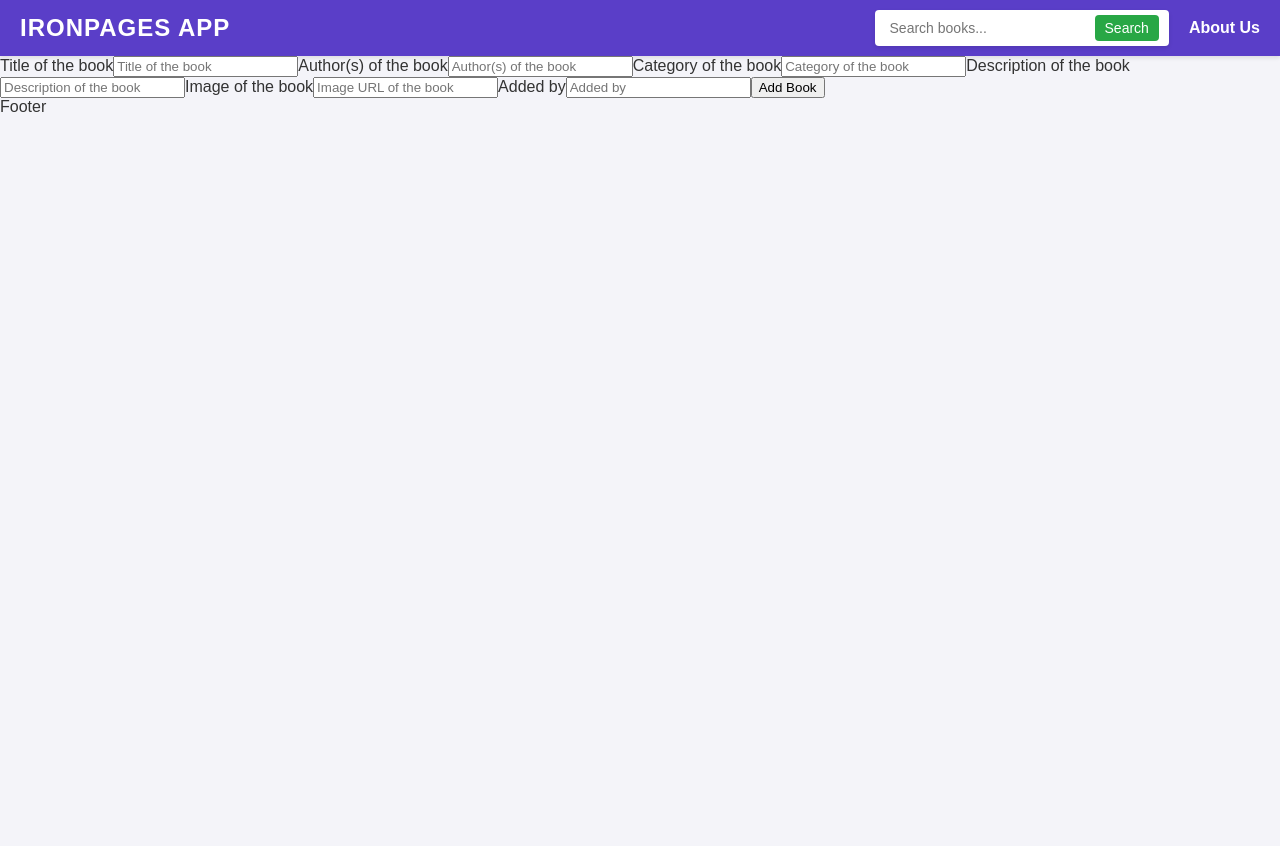
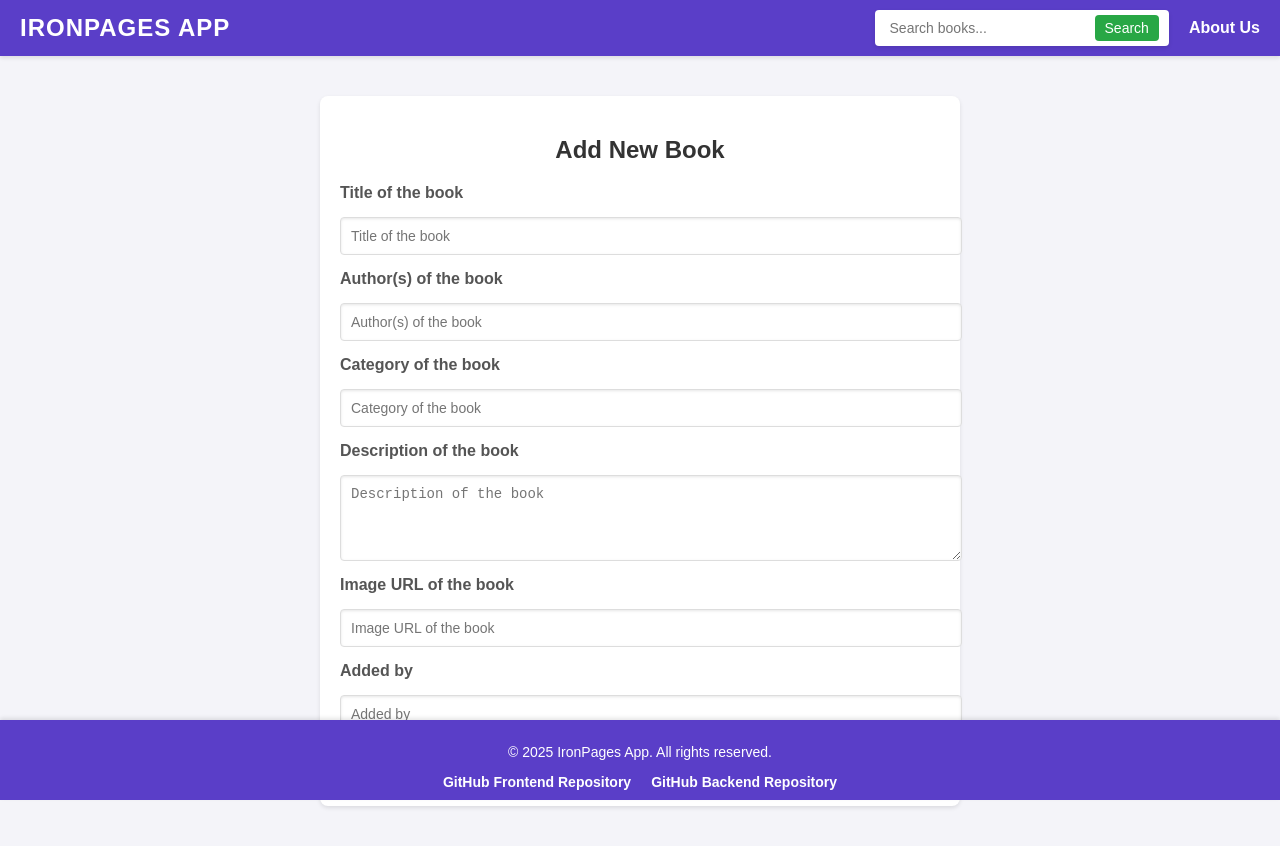
Before and after one commit to refinejcode49/front-end-project2, a React (Vite) app: page /new-book in a window 1280 px wide. Before the commit the page ends 800 px from the top, so only its background shows below. Built offline with nearby package versions, Linux system fonts and the light colour scheme.

Commit message:
Styling and AddBook page update

```diff
--- a/src/App.css
+++ b/src/App.css
@@ -286,8 +286,8 @@ a:hover {
 
 /* Add Book Form Styles */
 .add-book-container {
-  max-width: 800px;
-  margin: 40px auto;
+  max-width: 600px; /* Limit the width of the form */
+  margin: 40px auto; /* Center the form on the page */
   padding: 20px;
   background-color: #ffffff;
   border-radius: 8px;
@@ -303,8 +303,8 @@ a:hover {
 
 .add-book-form {
   display: flex;
-  flex-direction: column;
-  gap: 15px;
+  flex-direction: column; /* Arrange fields in a single column */
+  gap: 15px; /* Add spacing between fields */
 }
 
 .add-book-form label {
@@ -315,7 +315,7 @@ a:hover {
 
 .add-book-form input,
 .add-book-form textarea {
-  width: 100%;
+  width: 100%; /* Make inputs take the full width of the container */
   padding: 10px;
   font-size: 14px;
   border: 1px solid #ddd;
@@ -347,10 +347,29 @@ a:hover {
 
 /* Footer Styles */
 .footer {
-  background-color: #333;
+  position: fixed; /* Fix the footer at the bottom of the page */
+  bottom: 0;
+  left: 0;
+  width: 100%; /* Make the footer span the full width of the page */
+  background-color: #5a3ec8; /* Match the navbar's purple color */
   color: white;
-  text-align: center;
-  padding: 10px 0;
-  margin-top: 20px;
+  text-align: center; /* Center the text horizontally */
+  padding: 10px 0; /* Add some vertical padding */
   font-size: 14px;
+  box-shadow: 0 -2px 4px rgba(0, 0, 0, 0.1); /* Add a subtle shadow above the footer */
 }
+
+.footer-links {
+  margin-top: 5px;
+}
+
+.footer-links a {
+  color: white;
+  text-decoration: none;
+  margin: 0 10px; /* Add spacing between the links */
+  font-weight: bold;
+}
+
+.footer-links a:hover {
+  text-decoration: underline; /* Add underline on hover */
+}
--- a/src/components/Footer.jsx
+++ b/src/components/Footer.jsx
@@ -1,9 +1,28 @@
-import React from 'react'
+import React from "react";
+import "../App.css";
 
 const Footer = () => {
   return (
-    <footer>Footer</footer>
-  )
-}
+    <footer className="footer">
+      <p>© 2025 IronPages App. All rights reserved.</p>
+      <div className="footer-links">
+        <a
+          href="https://github.com/refinejcode49/front-end-project2"
+          target="_blank"
+          rel="noopener noreferrer"
+        >
+          GitHub Frontend Repository
+        </a>
+        <a
+          href="https://github.com/ecastanedam/json-server-backend"
+          target="_blank"
+          rel="noopener noreferrer"
+        >
+          GitHub Backend Repository
+        </a>
+      </div>
+    </footer>
+  );
+};
 
-export default Footer
+export default Footer;
--- a/src/pages/AddBook.jsx
+++ b/src/pages/AddBook.jsx
@@ -1,4 +1,5 @@
 import React, { useState } from "react";
+import "../App.css";
 
 const AddBook = () => {
   const [title, setTitle] = useState("");
@@ -8,14 +9,7 @@ const AddBook = () => {
   const [imageURL, setImageURL] = useState("");
   const [addedBy, setAddedBy] = useState("");
 
-  const handleTitle = (e) => setTitle(e.target.value);
-  const handleAuthors = (e) => setAuthors(e.target.value);
-  const handleCategory = (e) => setCategory(e.target.value);
-  const handleDescription = (e) => setDescription(e.target.value);
-  const handleImageUrl = (e) => setImageURL(e.target.value);
-  const handleAddedBy = (e) => setAddedBy(e.target.value);
-
-  function handleSubmit(event) {
+  const handleSubmit = (event) => {
     event.preventDefault();
     const newBook = {
       title,
@@ -25,60 +19,75 @@ const AddBook = () => {
       imageURL,
       addedBy,
     };
-  }
+    console.log("New Book:", newBook);
+
+  };
 
   return (
-    <div className="form">
-      <form>
-        <label>Title of the book</label>
+    <div className="add-book-container">
+      <h2>Add New Book</h2>
+      <form className="add-book-form" onSubmit={handleSubmit}>
+        <label htmlFor="title">Title of the book</label>
         <input
           type="text"
+          id="title"
           name="title"
           placeholder="Title of the book"
           value={title}
-          onChange={handleTitle}
+          onChange={(e) => setTitle(e.target.value)}
         />
-        <label>Author(s) of the book</label>
+
+        <label htmlFor="authors">Author(s) of the book</label>
         <input
           type="text"
+          id="authors"
           name="authors"
           placeholder="Author(s) of the book"
           value={authors}
-          onChange={handleAuthors}
+          onChange={(e) => setAuthors(e.target.value)}
         />
-        <label>Category of the book</label>
+
+        <label htmlFor="category">Category of the book</label>
         <input
           type="text"
+          id="category"
           name="category"
           placeholder="Category of the book"
           value={category}
-          onChange={handleCategory}
+          onChange={(e) => setCategory(e.target.value)}
         />
-        <label>Description of the book</label>
+
+        <label htmlFor="description">Description of the book</label>
+        <textarea
+          id="description"
+          name="description"
+          placeholder="Description of the book"
+          rows="4"
+          value={description}
+          onChange={(e) => setDescription(e.target.value)}
+        ></textarea>
+
+        <label htmlFor="imageURL">Image URL of the book</label>
         <input
           type="text"
-          name="description"
-          placeholder="Description of the book"
-          value={description}
-          onChange={handleDescription}
-        />
-        <label>Image of the book</label>
-        <input
-          type="text"
+          id="imageURL"
           name="imageURL"
           placeholder="Image URL of the book"
           value={imageURL}
-          onChange={handleImageUrl}
+          onChange={(e) => setImageURL(e.target.value)}
         />
-        <label>Added by</label>
+
+        <label htmlFor="addedBy">Added by</label>
         <input
           type="text"
+          id="addedBy"
           name="addedBy"
           placeholder="Added by"
           value={addedBy}
-          onChange={handleAddedBy}
+          onChange={(e) => setAddedBy(e.target.value)}
         />
-        <button className="form-btn" onClick={handleSubmit}>
+
+        <button type="submit" className="form-btn">
           Add Book
         </button>
       </form>
```
Also changed, not shown: src/pages/AddBookPage.jsx (deleted, +0 -95 lines), src/assets/images/IronPagesLogo.png (deleted).
